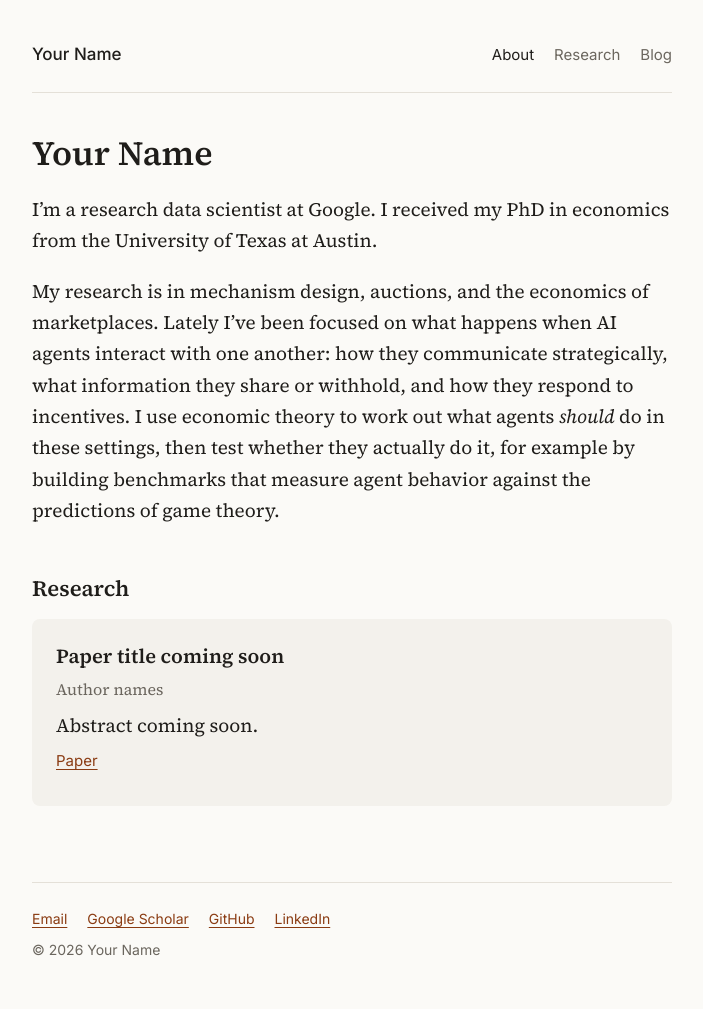
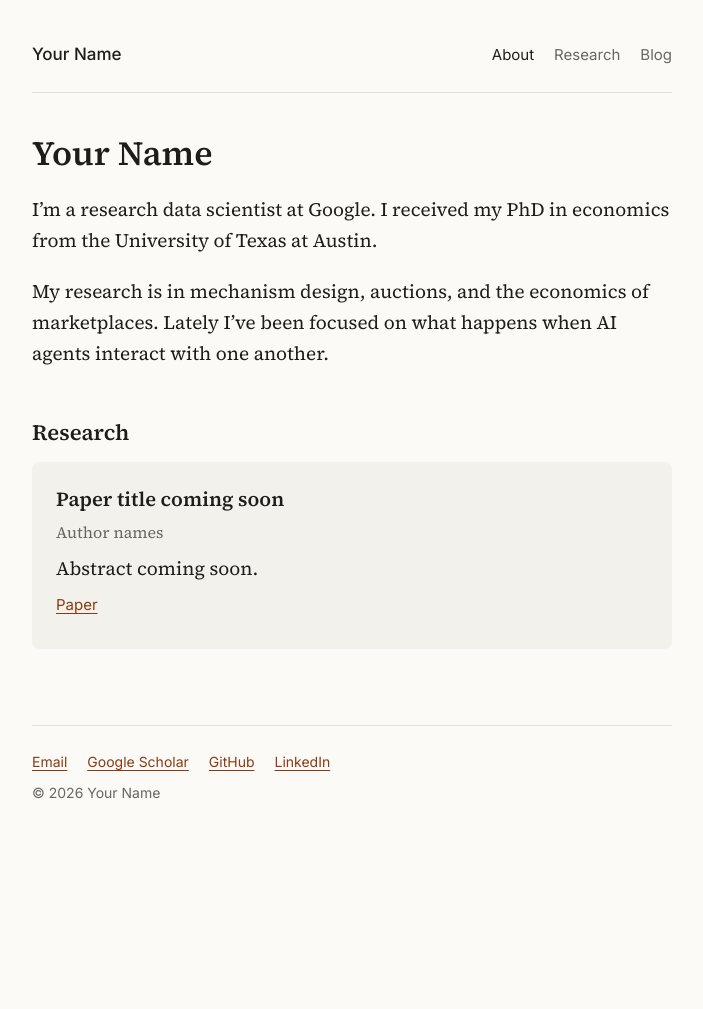
Before and after one commit to eaf4030/website, a Jekyll site: the page built from index.md, in a window 1280 px wide. Shown: the whole page, without its empty margins (288-991 px from the left). Built offline with Jekyll 4.4.1, drawn with Linux system fonts in a browser that asks for light colours; our own code applies the rules of GitHub Pages for plain Markdown files; after the commit the page ends 900 px from its top, so only the background shows below that.

Commit message:
Shorten bio
Co-Authored-By: Claude Opus 5.5 <noreply@anthropic.com>
Claude-Session: https://claude.ai/code/session_01SfwawH9VrE58anpJi3pvAp

```diff
--- a/index.md
+++ b/index.md
@@ -9,11 +9,7 @@ the University of Texas at Austin.
 
 My research is in mechanism design, auctions, and the economics of
 marketplaces. Lately I've been focused on what happens when AI agents interact
-with one another: how they communicate strategically, what information they
-share or withhold, and how they respond to incentives. I use economic theory to
-work out what agents *should* do in these settings, then test whether they
-actually do it, for example by building benchmarks that measure agent behavior
-against the predictions of game theory.
+with one another.
 
 ## Research {#research}
 
```
